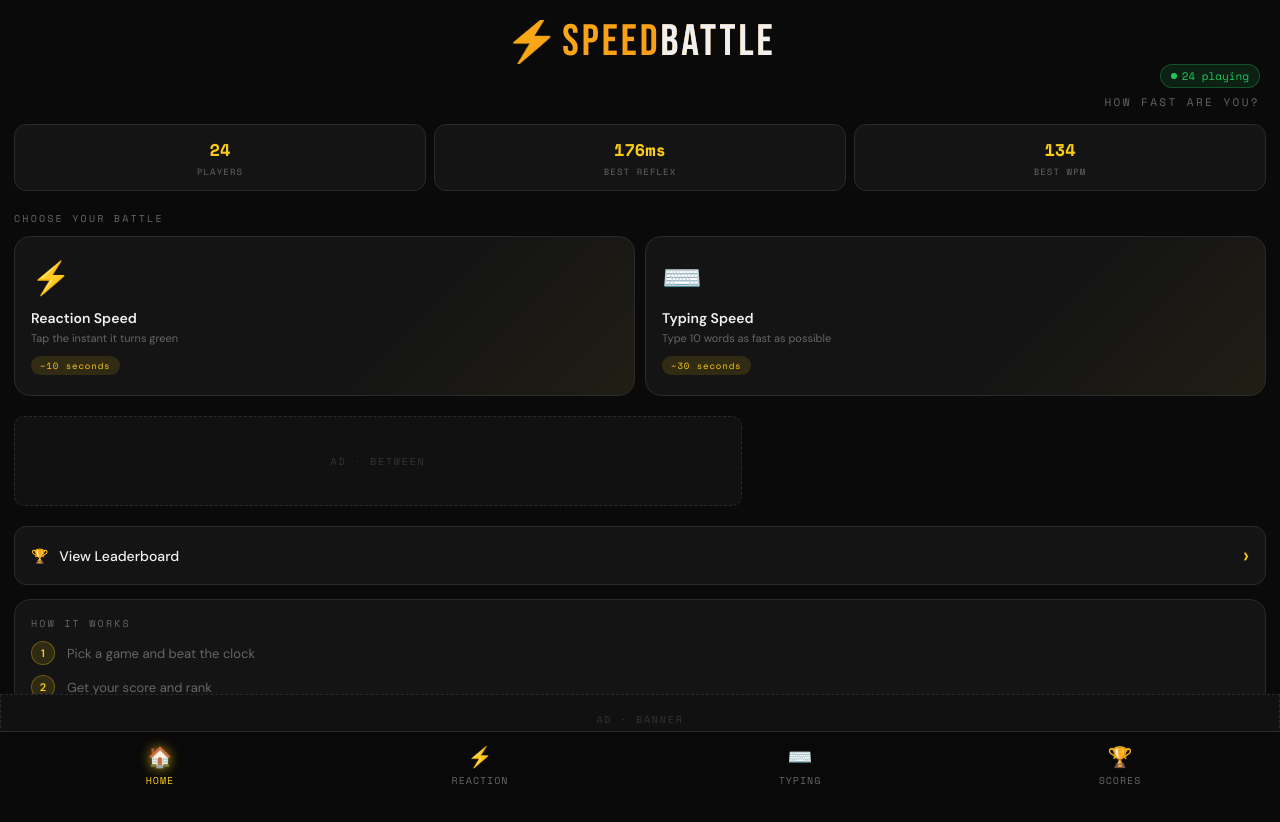
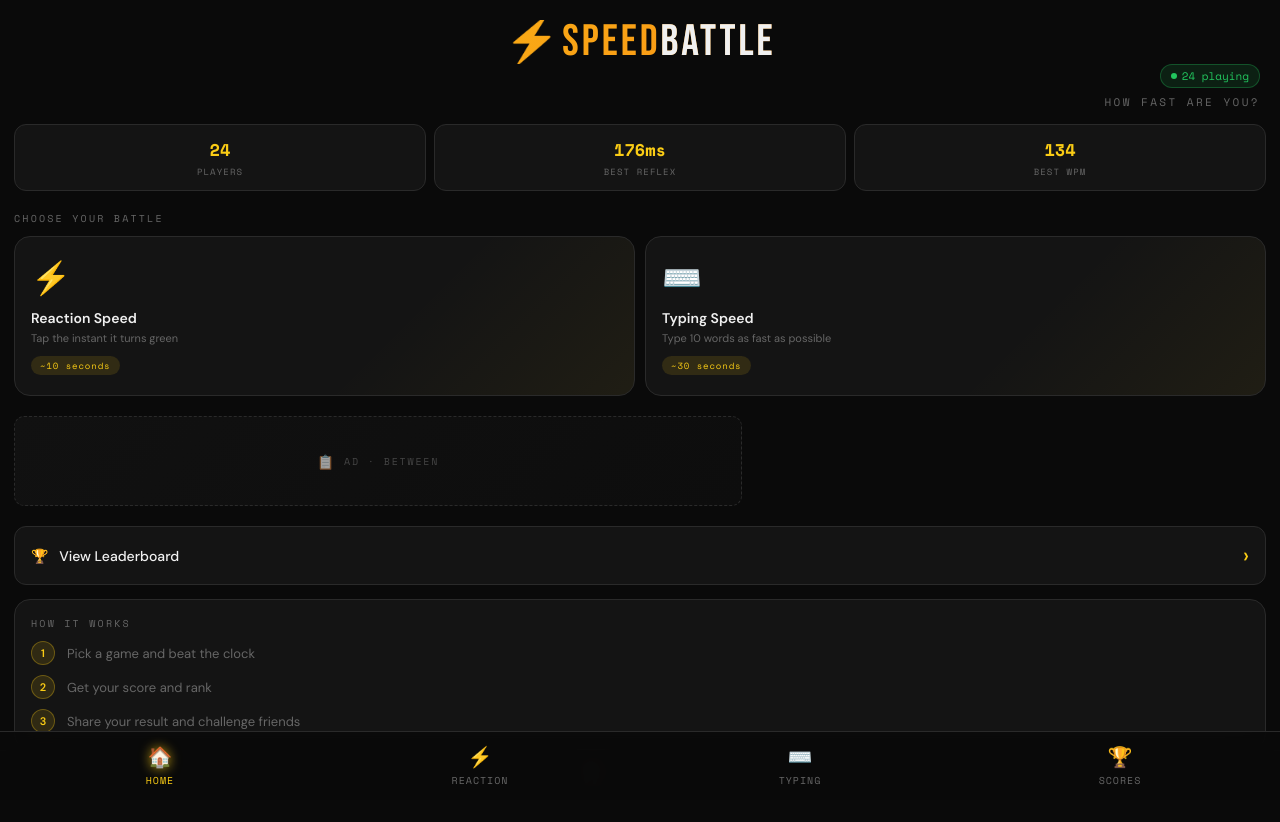
Before and after one commit to GALDII/speedbattle2, a React (Create React App) app: page / in a window 1280 px wide. Shown: the top 822 px of the page. Built offline with nearby package versions, Linux system fonts and the light colour scheme; no server answers; the database is empty.

Commit message:
advertisement placement

```diff
--- a/src/components/AdSlot.jsx
+++ b/src/components/AdSlot.jsx
@@ -1,6 +1,4 @@
 // ─── AdSlot.jsx ───────────────────────────────────────────────
-// PLACEMENT: src/components/AdSlot.jsx  (REPLACE existing)
-//
 // Ad strategy:
 //   'banner'    → sticky bottom bar (never covers game, always visible)
 //   'between'   → shown ONLY on Home, Leaderboard, Result pages (never on game pages)
@@ -8,8 +6,10 @@
 //
 // Game pages (ReactionPage, TypingPage) have ZERO ads inside them.
 // The sticky bottom banner covers all pages passively without disrupting play.
+//
+// Fallback: AdSense first → Adsterra if AdSense doesn't fill
 
-import React, { useEffect, useRef } from 'react';
+import React, { useEffect, useRef, useState } from 'react';
 import styles from './AdSlot.module.css';
 
 const AD_CONFIG = {
@@ -20,6 +20,10 @@ const AD_CONFIG = {
       between: '8554949577',
       result:  '9022183004',
     },
+  },
+  adsterra: {
+    key: '21f569c24724fe31451b5d45f16d243b',
+    src: 'https://pl28890016.effectivegatecpm.com/21f569c24724fe31451b5d45f16d243b/invoke.js',
   },
 };
 
@@ -33,23 +37,91 @@ if (IS_PROD && 'serviceWorker' in navigator) {
   });
 }
 
-function AdSenseUnit({ slotId, format = 'auto' }) {
+/* ─── Adsterra fallback unit ────────────────────────────────── */
+function AdsterraUnit({ size }) {
+  const ref = useRef(null);
+  const [loaded, setLoaded] = useState(false);
+
+  // Different size configs for different placements
+  const sizeConfig = {
+    banner:  { height: 50,  width: 320 },
+    between: { height: 250, width: 300 },
+    result:  { height: 250, width: 300 },
+  };
+  const cfg = sizeConfig[size] || sizeConfig.between;
+
+  useEffect(() => {
+    if (!ref.current || loaded) return;
+
+    const container = ref.current;
+    const script1 = document.createElement('script');
+    script1.innerHTML = `
+      atOptions = {
+        'key': '${AD_CONFIG.adsterra.key}',
+        'format': 'iframe',
+        'height': ${cfg.height},
+        'width': ${cfg.width},
+        'params': {}
+      };
+    `;
+
+    const script2 = document.createElement('script');
+    script2.src = AD_CONFIG.adsterra.src;
+    script2.async = true;
+    script2.onload = () => setLoaded(true);
+
+    container.appendChild(script1);
+    container.appendChild(script2);
+
+    return () => {
+      // Cleanup on unmount
+      if (container) {
+        container.innerHTML = '';
+      }
+    };
+  }, [loaded, cfg.height, cfg.width]);
+
+  return (
+    <div
+      ref={ref}
+      className={styles.adsterraWrap}
+      style={{ minHeight: cfg.height }}
+    />
+  );
+}
+
+/* ─── AdSense unit with Adsterra fallback ───────────────────── */
+function AdSenseUnit({ slotId, format = 'auto', size }) {
   const wrapRef = useRef(null);
+  const [showFallback, setShowFallback] = useState(false);
 
   useEffect(() => {
     try {
       (window.adsbygoogle = window.adsbygoogle || []).push({});
-    } catch (e) {}
+    } catch (e) {
+      // AdSense not available, fall back immediately
+      setShowFallback(true);
+      return;
+    }
 
-    // Hide wrapper if AdSense returns no fill (prevents empty gaps)
+    // Check if AdSense filled after a delay
     const t = setTimeout(() => {
-      const ins = wrapRef.current?.querySelector('ins');
-      if (ins?.getAttribute('data-ad-status') === 'unfilled') {
-        if (wrapRef.current) wrapRef.current.style.display = 'none';
+      const ins = wrapRef.current?.querySelector('ins.adsbygoogle');
+      if (ins) {
+        const status = ins.getAttribute('data-ad-status');
+        if (status === 'unfilled' || !status) {
+          setShowFallback(true);
+        }
+      } else {
+        setShowFallback(true);
       }
-    }, 2500);
+    }, 3000);
     return () => clearTimeout(t);
   }, []);
+
+  if (showFallback) {
+    return <AdsterraUnit size={size} />;
+  }
 
   return (
     <div ref={wrapRef}>
@@ -65,14 +137,19 @@ function AdSenseUnit({ slotId, format = 'auto' }) {
   );
 }
 
+/* ─── Dev placeholder ───────────────────────────────────────── */
 function Placeholder({ size }) {
   return (
     <div className={`${styles.placeholder} ${styles[size]}`}>
-      Ad · {size}
+      <span className={styles.placeholderIcon}>
+        {size === 'banner' ? '📢' : size === 'result' ? '🎯' : '📋'}
+      </span>
+      <span>Ad · {size}</span>
     </div>
   );
 }
 
+/* ─── Main export ───────────────────────────────────────────── */
 export default function AdSlot({ size = 'between' }) {
   if (!IS_PROD) return <Placeholder size={size} />;
   return (
@@ -80,6 +157,7 @@ export default function AdSlot({ size = 'between' }) {
       <AdSenseUnit
         slotId={AD_CONFIG.adsense.slots[size] || AD_CONFIG.adsense.slots.between}
         format={size === 'banner' ? 'horizontal' : 'auto'}
+        size={size}
       />
     </div>
   );
--- a/src/components/AdSlot.module.css
+++ b/src/components/AdSlot.module.css
@@ -1,5 +1,5 @@
 /* ── AdSlot.module.css ────────────────────────────────────────
-   PLACEMENT: src/components/AdSlot.module.css  (REPLACE existing)
+   Styles for all ad placements: banner, between, result
 */
 
 /* ── Shared wrapper ─────────────────────────────────────────── */
@@ -9,6 +9,15 @@
   display: flex;
   align-items: center;
   justify-content: center;
+}
+
+/* ── Adsterra wrapper ───────────────────────────────────────── */
+.adsterraWrap {
+  display: flex;
+  align-items: center;
+  justify-content: center;
+  width: 100%;
+  overflow: hidden;
 }
 
 /* ── STICKY BOTTOM BANNER ────────────────────────────────────
@@ -68,16 +77,29 @@
   display: flex;
   align-items: center;
   justify-content: center;
-  background: #111;
+  gap: 8px;
+  background: linear-gradient(135deg, #111 0%, #0d0d0d 100%);
   border: 1px dashed #2a2a2a;
   border-radius: 10px;
-  color: #333;
+  color: #444;
   font-size: 10px;
   letter-spacing: 0.18em;
   text-transform: uppercase;
   font-family: "Space Mono", monospace;
   width: 100%;
+  transition: opacity 0.3s ease;
 }
+
+.placeholderIcon {
+  font-size: 14px;
+  opacity: 0.6;
+}
+
+.placeholder:hover {
+  border-color: #3a3a3a;
+  color: #555;
+}
+
 .placeholder.banner {
   height: 50px;
   position: fixed;
@@ -85,6 +107,11 @@
   left: 0;
   right: 0;
   border-radius: 0;
+  z-index: 100;
+  background: rgba(10, 10, 10, 0.95);
+  backdrop-filter: blur(4px);
+  border: none;
+  border-top: 1px solid #1f1f1f;
 }
 .placeholder.between {
   height: 90px;
@@ -110,4 +137,7 @@
     margin-left: auto;
     margin-right: auto;
   }
+  .placeholder.banner {
+    bottom: 0;
+  }
 }
```
Also changed, not shown: 8 other files (tests, documents, lock files or other folders).
